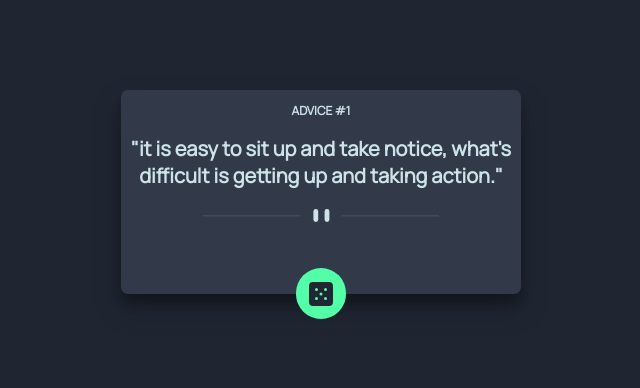
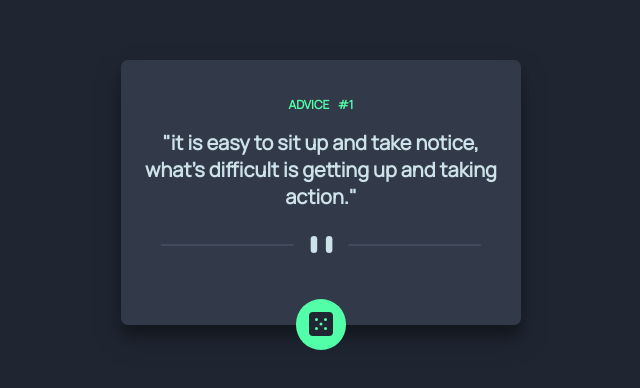
Before and after one commit to IamSachin10/advice-generator-app, a website: page index.html in a window 1280 px wide. Shown: the part 208-596 px from the top of the page, without its empty margins (319-959 px from the left). Drawn offline with Linux system fonts and the light colour scheme.

Commit message:
add styling for big screen

```diff
--- a/index.html
+++ b/index.html
@@ -12,8 +12,8 @@
 </head>
 
 <body>
-  <main>
-    <h1 class="title">advice #<span class="count">1</span></h1>
+  <main class="card">
+    <h1 class="title">advice <span class="count">#1</span></h1>
     <blockquote class="quote">
       "it is easy to sit up and take notice, what's difficult is getting up
       and taking action."
--- a/src/css/styles.css
+++ b/src/css/styles.css
@@ -38,20 +38,20 @@ main {
   justify-content: center;
   align-items: center;
   gap: 1em;
-  .title{
+  .title {
     font-size: 12px;
     text-transform: uppercase;
     margin-block-start: 1em;
+    color: var(--clr-neonGreen);
   }
   .quote {
     font-size: 20px;
     font-weight: var(--fs-800);
     text-align: center;
-
   }
   .img-container {
     overflow: hidden;
-    max-width: 100%;
+    width: 100%;
     .img {
       width: 80%;
     }
@@ -67,14 +67,29 @@ main {
     align-items: center;
     transform: translateY(25px);
   }
-  .btn:hover{
-   box-shadow: 0 0 10px var(--clr-neonGreen), 0 0 15px var(--clr-neonGreen);
+  .btn:hover {
+    box-shadow: 0 0 10px var(--clr-neonGreen), 0 0 15px var(--clr-neonGreen);
   }
 }
 
-@media screen and (min-width: 480px){
-  main {
+@media only screen and (min-width: 480px) {
+  .card {
     max-width: 400px;
-     max-height: 300px;
+    max-height: 400px;
+    font-size: var(--fs-800);
+    .title {
+      margin-block-start: 3em;
+      .count {
+        margin-inline-start: 0.5em;
+      }
+    }
+    .quote {
+      margin-inline: 1em;
+      margin-block-end: 0.5em;
+    }
+  }
+
+  .img {
+    width: 100%;
   }
 }
--- a/src/js/script.js
+++ b/src/js/script.js
@@ -28,7 +28,7 @@
   button.addEventListener('click', async (e) => {
     e.preventDefault();
     countValue += 1;
-    count.textContent = countValue;
+    count.textContent = `#${countValue}`;
     para.innerHTML = await quote();
   });
 }());
```
